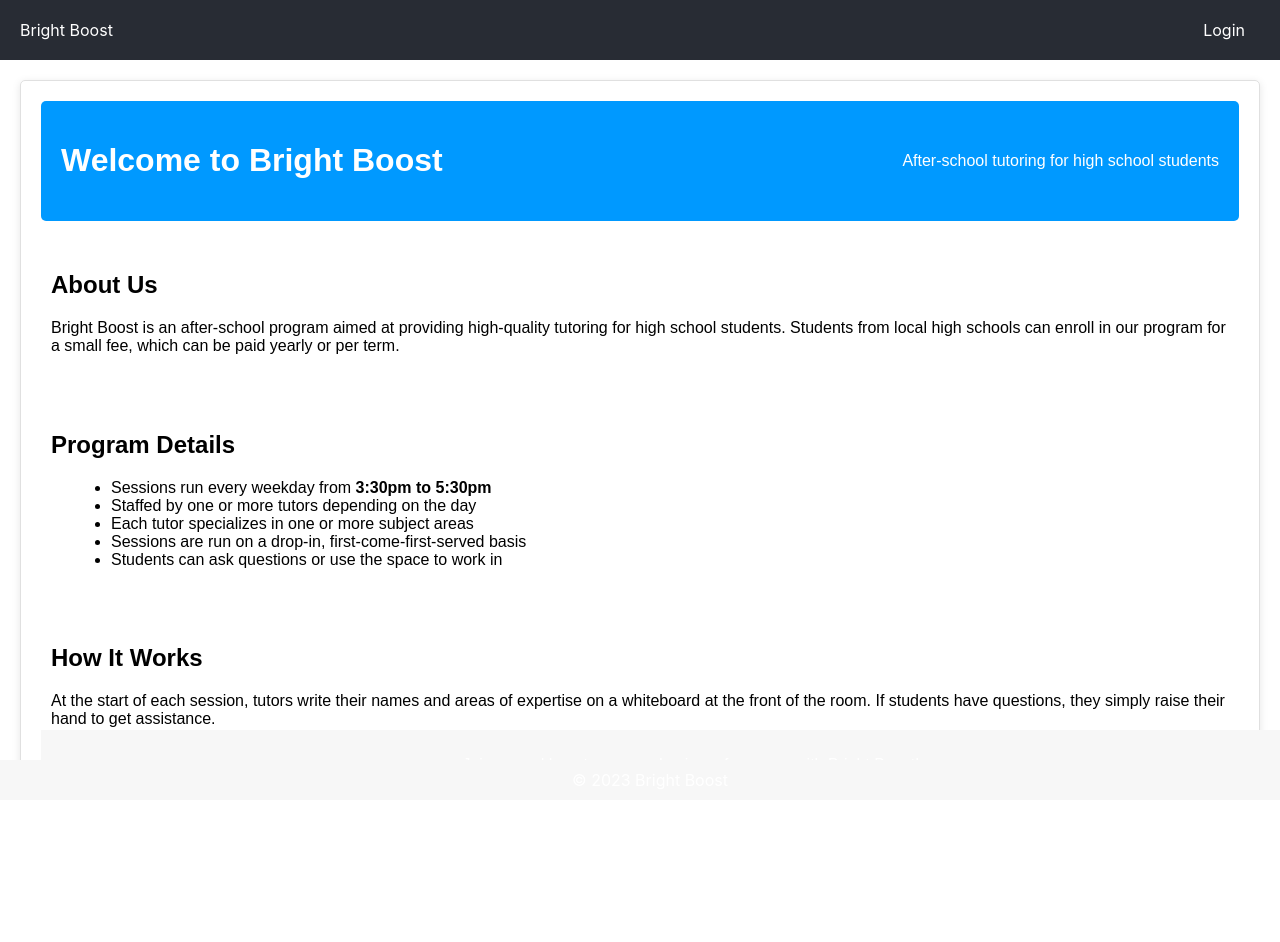
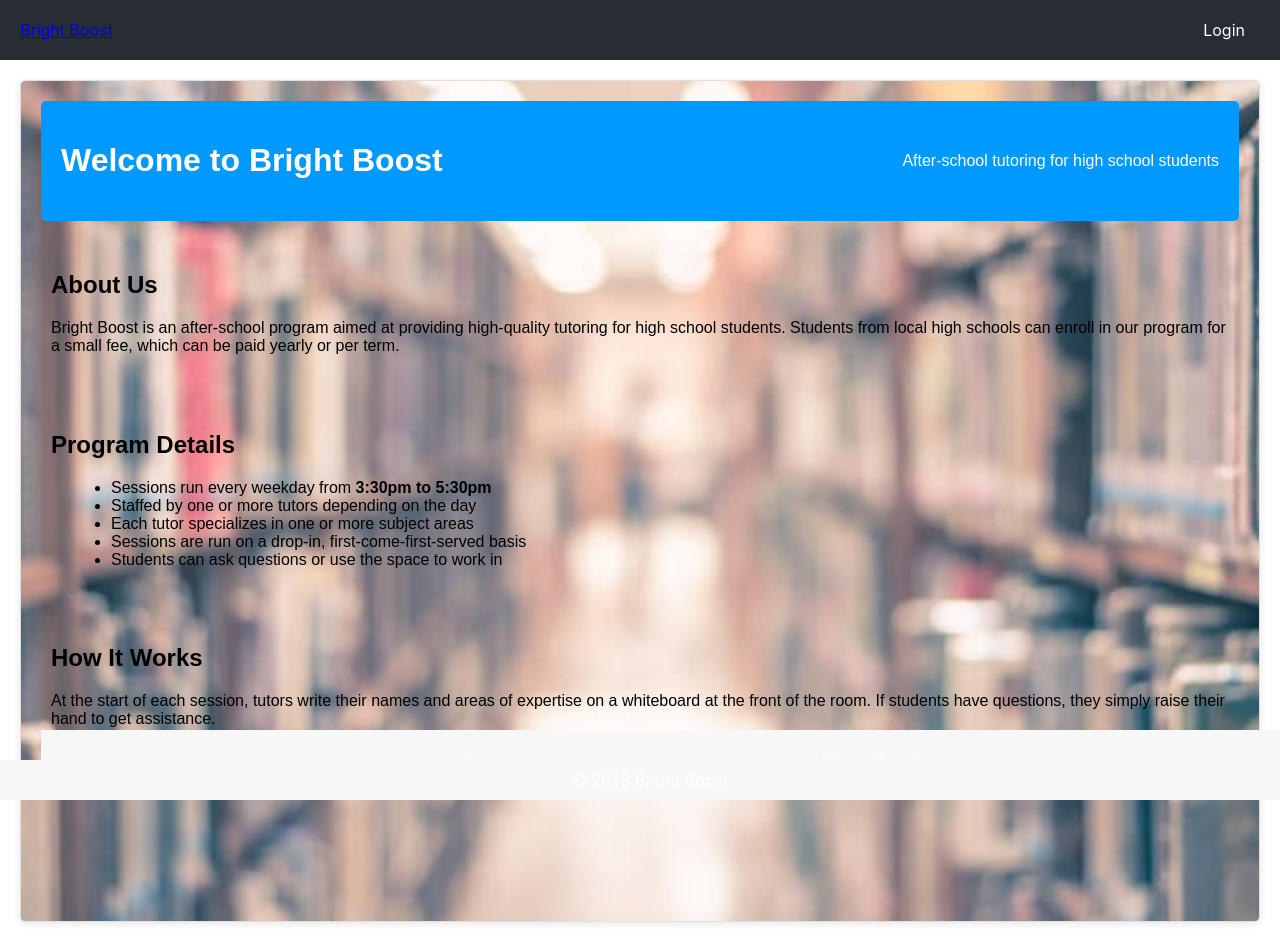
Before and after one commit to starshooter12345/brightboost_final, a React (Create React App) app in the folder Jamal_Front-end/: page /home-page in a window 1280 px wide. Before the commit the page ends 800 px from the top, so only its background shows below. Built offline with nearby package versions, Linux system fonts and the light colour scheme.

Commit message:
Added the background image to the home page and linked to the main page

```diff
--- a/Jamal_Front-end/src/components/Header.jsx
+++ b/Jamal_Front-end/src/components/Header.jsx
@@ -5,7 +5,7 @@ import './Header.css';
 function Header() {
   return (
     <header>
-      <div className="app-name">Bright Boost</div>
+      <div className="app-name"><NavLink to='/home-page'>Bright Boost</NavLink></div>
       <nav>
         <NavLink to="/login">Login</NavLink>
         {/* Additional Navigation Links */}
--- a/Jamal_Front-end/src/components/HomePage.jsx
+++ b/Jamal_Front-end/src/components/HomePage.jsx
@@ -2,10 +2,18 @@
 
 import React from 'react';
 import './HomePage.css';
+import backgroundImage from '../assets/images/secondphoto.jpg';
+
+const containerStyle = {
+    backgroundImage: `url(${backgroundImage})`,
+    backgroundSize: 'cover',  // This will ensure the image covers the entire container
+    backgroundRepeat: 'no-repeat',
+    height: '100vh'  // This will make sure it covers the full viewport height
+  };
 
 const HomePage = () => {
     return (
-        <div className="homepage-container">
+        <div className="homepage-container" style={containerStyle}>
             <header className="header">
                 <h1>Welcome to Bright Boost</h1>
                 <p>After-school tutoring for high school students</p>
```
